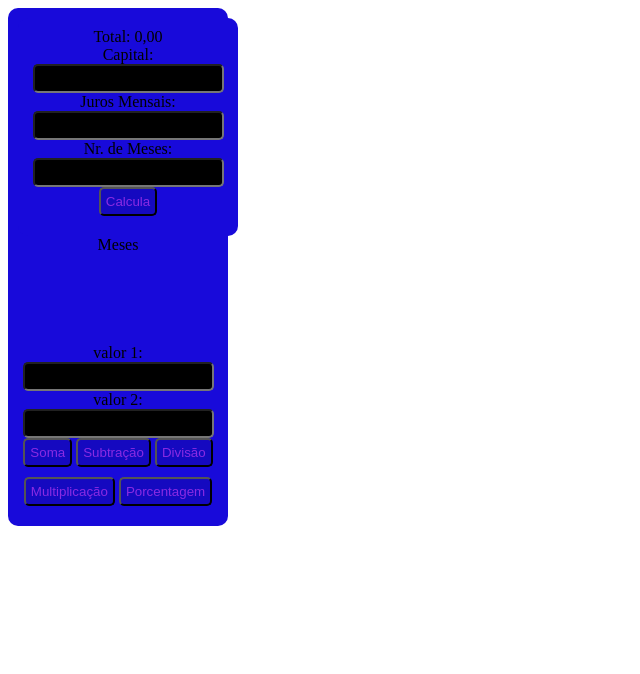
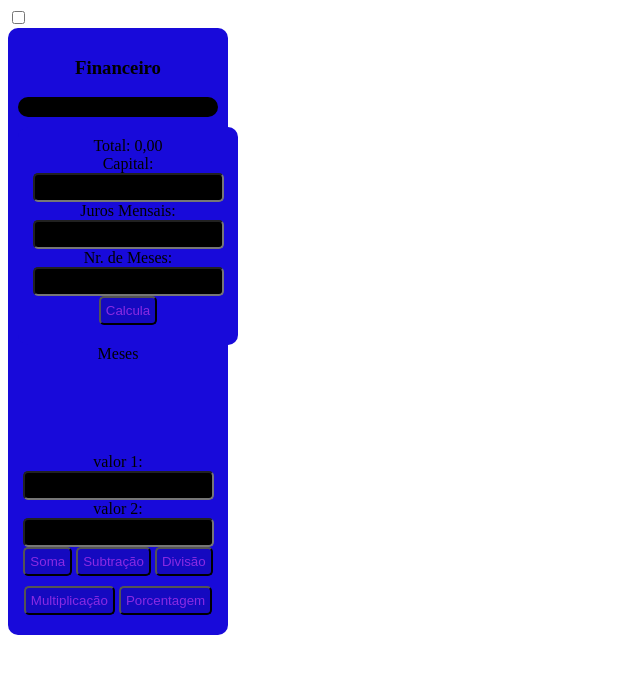
Before and after one commit to Gabisteimacher19/primeirod_3t, a plain HTML site: page index.html in a window 1280 px wide. Shown: the whole page, without its empty margins (0-640 px from the left). Drawn offline with Linux system fonts and the light colour scheme.

Commit message:
Aula 04-11

```diff
--- a/index.html
+++ b/index.html
@@ -9,12 +9,22 @@
   <link rel="stylesheet" href="geral.css">
 </head>
 
+
 <body>
-
+   <input type="checkbox" id="input-calF">
 
    <div id="calculadora">
-      <div id="sta"
-   </div>
+
+      <label for="input-calF">
+         <h3>Financeiro</h3>
+      </label>
+
+      <div class="calcF">
+
+      </div>
+
+      <div id="sptotal"></div>
+
 <div id="calculadora">
    <span id="total">Total: 0,00</span><br>
    Capital:  <input id="valor" type="text">     <br>
@@ -23,6 +33,7 @@
    <button onclick="total()">Calcula</button>
 </div>
 <div>
+
    <span id="mes">Meses</span>
 </div>
 
```
